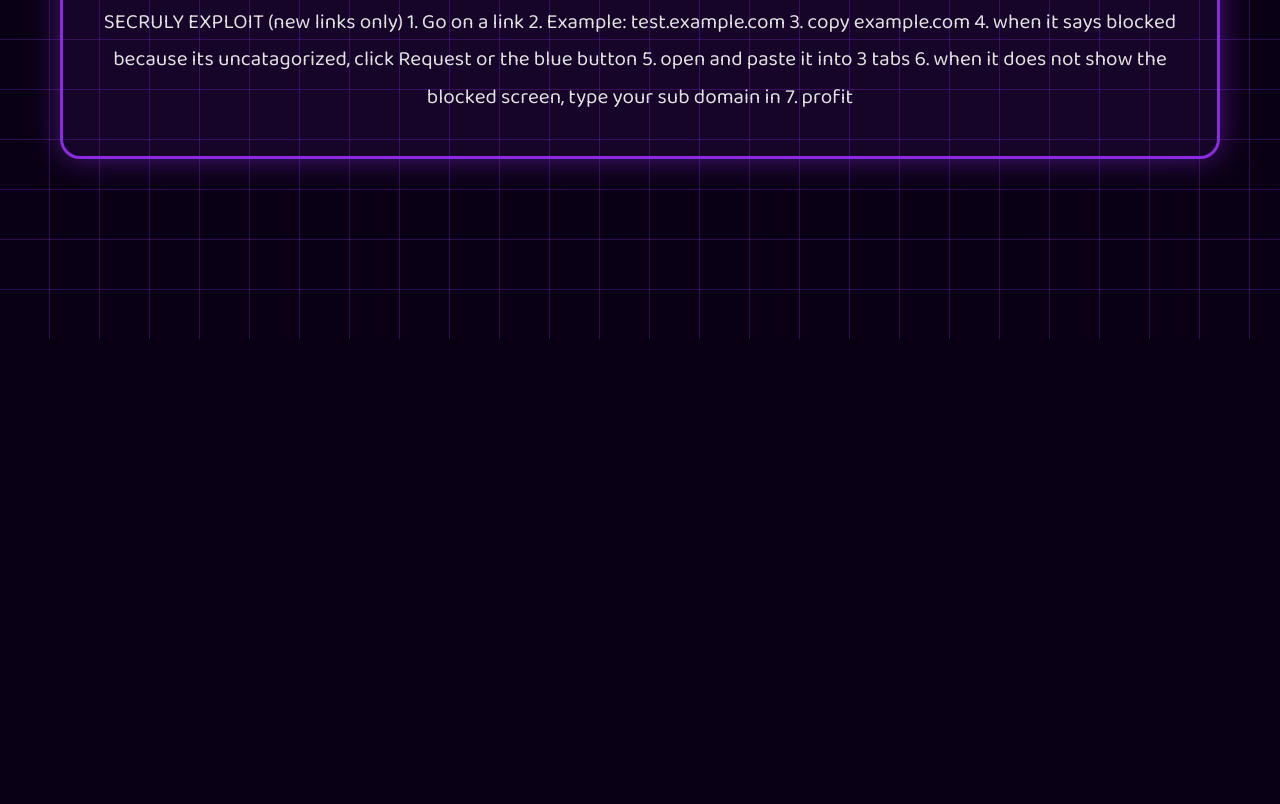
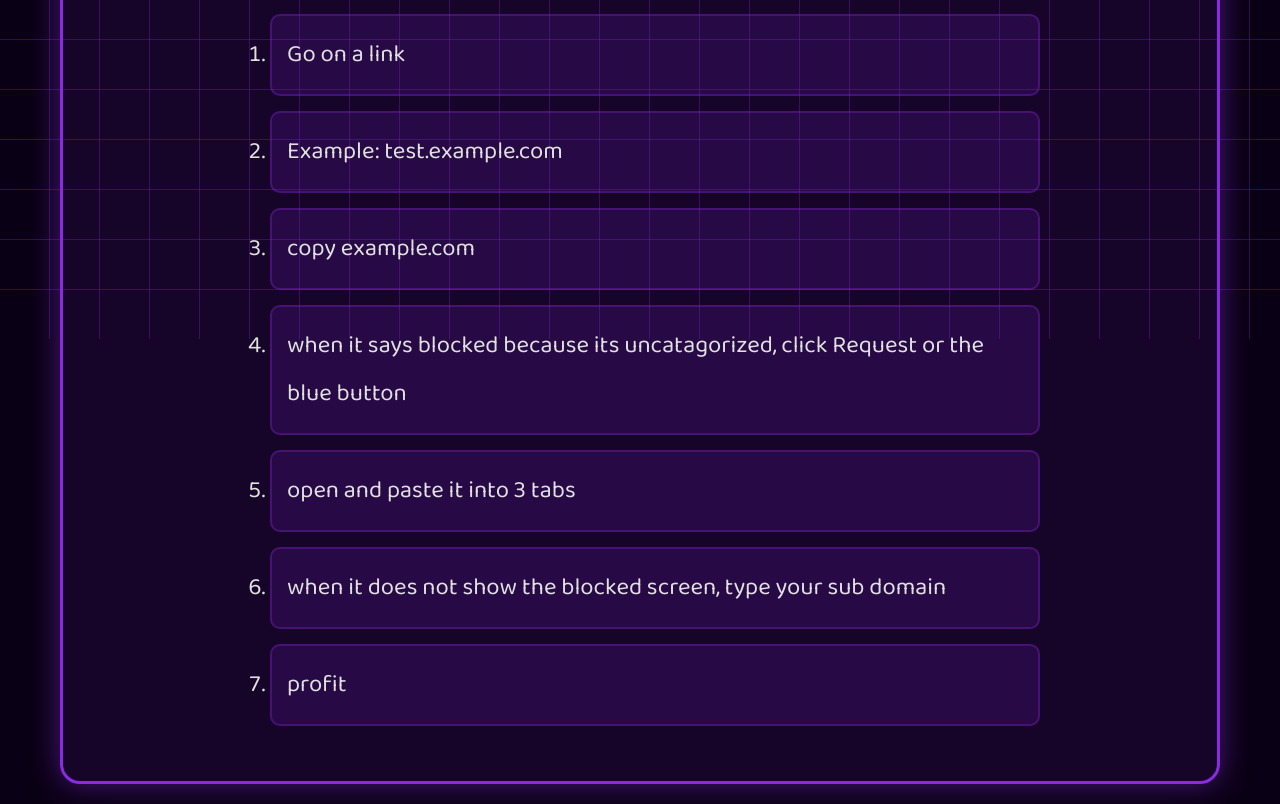
Before and after one commit to imalwaysad/sage-site, a plain HTML site: page index.html in a window 1280 px wide. Shown: the part 461-1265 px from the top of the page. Before the commit the page ends 800 px from the top, so only its background shows below. Drawn offline with Linux system fonts and the light colour scheme.

Commit message:
Change title and add exploit instructions
Updated the title and modified the content structure to include a new section for exploits.

```diff
--- a/index.html
+++ b/index.html
@@ -3,7 +3,7 @@
 <head>
     <meta charset="UTF-8">
     <meta name="viewport" content="width=device-width, initial-scale=1.0">
-    <title>Sage's Vault - Home</title>
+    <title>Sage's Vault - xplo1t</title>
     <link href="https://fonts.googleapis.com/css2?family=Baloo+2:wght@400;700&display=swap" rel="stylesheet">
     <style>
         * {
@@ -11,7 +11,6 @@
             padding: 0;
             box-sizing: border-box;
         }
-
         body {
             font-family: 'Baloo 2', cursive;
             background: #0a0015;
@@ -20,7 +19,6 @@
             position: relative;
             overflow-x: hidden;
         }
-
         /* Grid background */
         body::before {
             content: '';
@@ -34,7 +32,6 @@
                 repeating-linear-gradient(90deg, transparent, transparent 49px, rgba(138, 43, 226, 0.3) 49px, rgba(138, 43, 226, 0.3) 50px);
             z-index: 0;
         }
-
         .container {
             position: relative;
             z-index: 1;
@@ -42,13 +39,11 @@
             margin: 0 auto;
             padding: 20px;
         }
-
         header {
             text-align: center;
             padding: 40px 20px;
             margin-bottom: 40px;
         }
-
         h1 {
             font-size: 4rem;
             color: #fff;
@@ -60,7 +55,6 @@
             margin-bottom: 20px;
             animation: glow 2s ease-in-out infinite alternate;
         }
-
         @keyframes glow {
             from {
                 text-shadow:
@@ -76,14 +70,12 @@
                     0 0 50px #8a2be2;
             }
         }
-
         nav {
             display: flex;
             justify-content: center;
             gap: 30px;
             flex-wrap: wrap;
         }
-
         nav a {
             color: white;
             text-decoration: none;
@@ -95,33 +87,48 @@
             transition: all 0.3s ease;
             box-shadow: 0 0 15px rgba(138, 43, 226, 0.5);
         }
-
         nav a:hover {
             background: rgba(138, 43, 226, 0.3);
             box-shadow: 0 0 25px rgba(138, 43, 226, 0.8);
             transform: translateY(-3px);
         }
-
         .content {
             background: rgba(138, 43, 226, 0.1);
             border: 3px solid #8a2be2;
             border-radius: 20px;
             padding: 40px;
             box-shadow: 0 0 30px rgba(138, 43, 226, 0.5);
+        }
+        .content h2 {
+            font-size: 2.5rem;
+            margin-bottom: 30px;
+            color: #fff;
+            text-shadow: 0 0 10px #8a2be2;
             text-align: center;
         }
-
-        .content h2 {
-            font-size: 2.5rem;
-            margin-bottom: 20px;
-            color: #fff;
-            text-shadow: 0 0 10px #8a2be2;
+        .exploit-list {
+            text-align: left;
+            max-width: 800px;
+            margin: 0 auto;
         }
-
-        .content p {
-            font-size: 1.3rem;
-            line-height: 1.8;
+        .exploit-list ol {
+            font-size: 1.5rem;
+            line-height: 2;
             color: #e0e0e0;
+            padding-left: 30px;
+        }
+        .exploit-list li {
+            margin-bottom: 15px;
+            padding: 15px;
+            background: rgba(138, 43, 226, 0.15);
+            border-radius: 10px;
+            border: 2px solid rgba(138, 43, 226, 0.3);
+            transition: all 0.3s ease;
+        }
+        .exploit-list li:hover {
+            background: rgba(138, 43, 226, 0.25);
+            transform: translateX(10px);
+            border-color: #8a2be2;
         }
     </style>
 </head>
@@ -134,18 +141,19 @@
                 <a href="contact.html">Contact</a>
             </nav>
         </header>
-
         <div class="content">
-            <h2>Welcome to the Vault</h2>
-            <p></p>
-            <p style="margin-top: 20px;"> SECRULY EXPLOIT (new links only)
-                1. Go on a link
-2. Example: test.example.com
-3. copy example.com
-4. when it says blocked because its uncatagorized, click Request or the blue button
-5. open and paste it into 3 tabs
-6. when it does not show the blocked screen, type your sub domain in
-7. profit</p>
+            <h2>🔓 Xplo1t</h2>
+            <div class="exploit-list">
+                <ol>
+                    <li>Go on a link</li>
+                    <li>Example: test.example.com</li>
+                    <li>copy example.com</li>
+                    <li>when it says blocked because its uncatagorized, click Request or the blue button</li>
+                    <li>open and paste it into 3 tabs</li>
+                    <li>when it does not show the blocked screen, type your sub domain</li>
+                    <li>profit</li>
+                </ol>
+            </div>
         </div>
     </div>
 </body>
```
